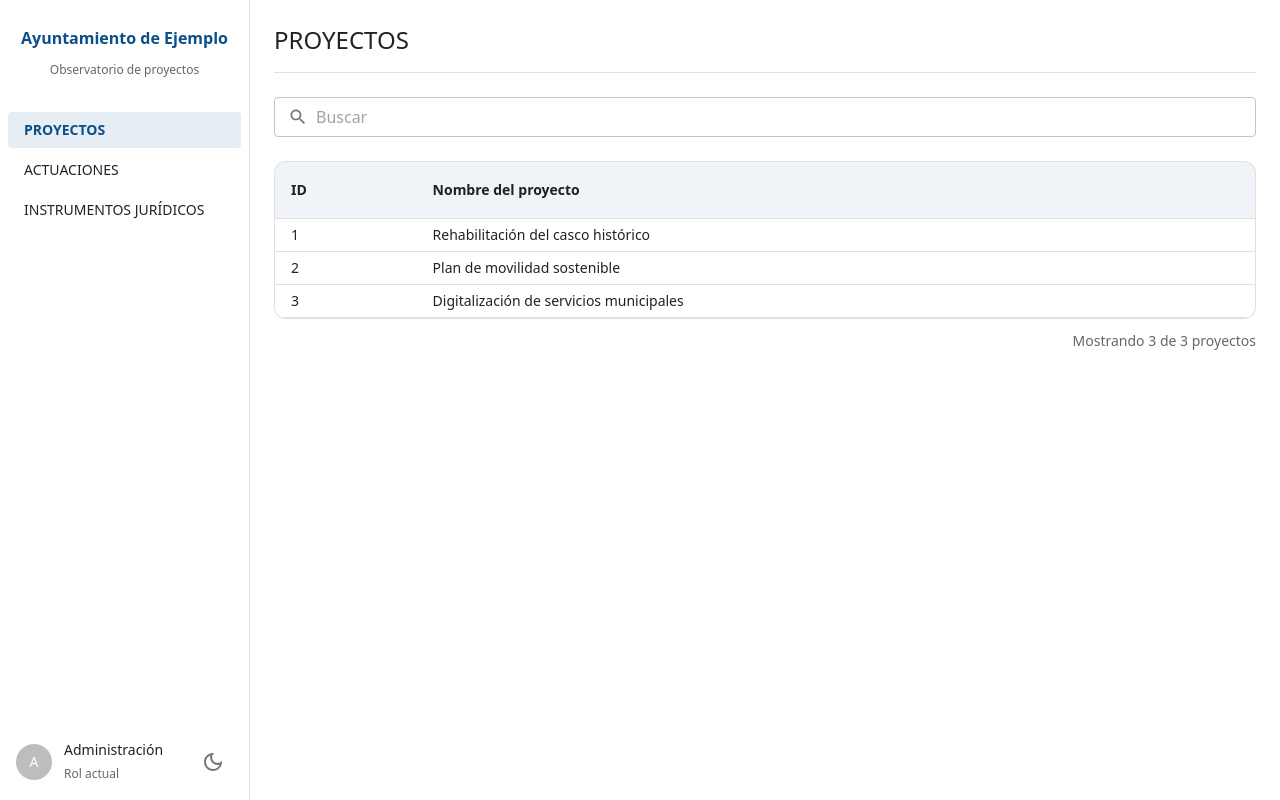
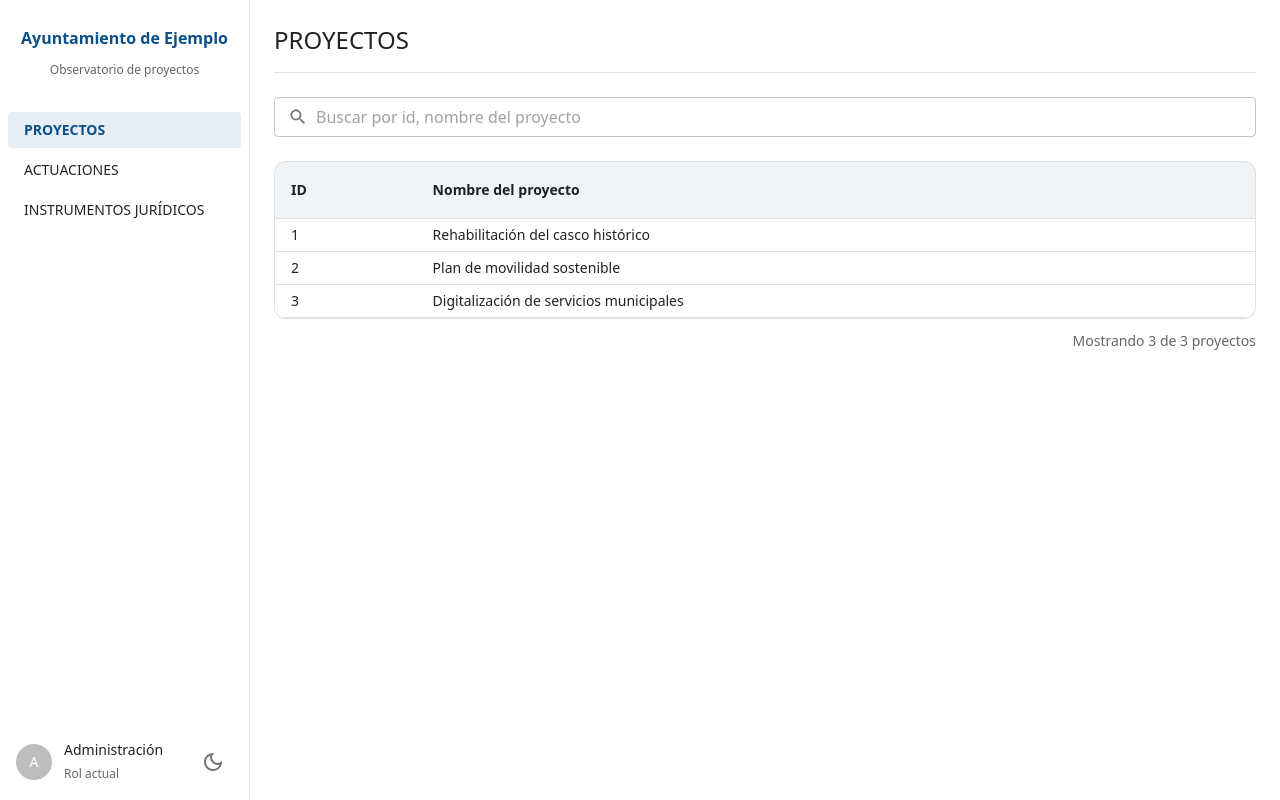
Before and after one commit to jesusrodriguezkhora/template-observatorio, a React app in the folder frontend/: page /proyectos in a window 1280 px wide. Built offline with nearby package versions, Linux system fonts and the light colour scheme; the HTML template or start-up script is replaced by a standard one.

Commit message:
Buscador con nueva lógica de búsqueda

```diff
--- a/frontend/src/components/entity/EntityBrowser.jsx
+++ b/frontend/src/components/entity/EntityBrowser.jsx
@@ -1,6 +1,8 @@
 import { InputAdornment, TextField, Typography } from "@mui/material";
 import SearchIcon from "@mui/icons-material/Search";
 import { useSearchParams } from "react-router";
+import { useAuth } from "../../auth/AuthContext";
+import { getColumnText } from "../../columns";
 import { getEntity } from "../../entities/registry";
 import { loadBrowserData } from "../../entities/queries";
 import { useAsyncData } from "../../hooks/useAsyncData";
@@ -12,9 +14,15 @@ import EntityTable from "./EntityTable";
 function EntityBrowser({ entityKey }) {
   const entity = getEntity(entityKey);
   const plural = entity.labels.plural.toLowerCase();
+  const { canAccess } = useAuth();
+
+  const searchColumns = entity.columns.filter(
+    (column) => column.searchable && canAccess(column.roles),
+  );
+  const hasSearch = searchColumns.length > 0;
 
   const [searchParams, setSearchParams] = useSearchParams();
-  const query = searchParams.get("q") ?? "";
+  const query = hasSearch ? (searchParams.get("q") ?? "") : "";
 
   const { data, loading, error } = useAsyncData(`browser/${entityKey}`, () =>
     loadBrowserData(entityKey),
@@ -29,10 +37,11 @@ function EntityBrowser({ entityKey }) {
     <>
       <PageHeader title={entity.labels.plural} />
 
+      {hasSearch && (
         <TextField
           fullWidth
           size="small"
-        placeholder="Buscar"
+          placeholder={`Buscar por ${searchColumns.map((c) => c.label.toLowerCase()).join(", ")}`}
           value={query}
           onChange={handleSearchChange}
           sx={{ mb: 3 }}
@@ -47,6 +56,7 @@ function EntityBrowser({ entityKey }) {
             htmlInput: { "aria-label": `Buscar ${plural}` },
           }}
         />
+      )}
 
       <AsyncState loading={loading} error={error}>
         {() => {
@@ -54,7 +64,11 @@ function EntityBrowser({ entityKey }) {
             return <Typography sx={{ color: "text.secondary" }}>Todavía no hay {plural}.</Typography>;
           }
 
-          const visibleRows = filterBySearch(data.rows, entity.browser.searchFields, query);
+          const visibleRows = filterBySearch(
+            data.rows,
+            (row) => searchColumns.map((column) => getColumnText(column, row, data.lookups)),
+            query,
+          );
 
           if (visibleRows.length === 0) {
             return (
--- a/frontend/src/utils/search.js
+++ b/frontend/src/utils/search.js
@@ -6,12 +6,12 @@ export function normalizeText(value) {
     .trim();
 }
 
-export function filterBySearch(rows, fields, query) {
+export function filterBySearch(rows, getSearchTexts, query) {
   const needle = normalizeText(query);
   if (!needle) {
     return rows;
   }
   return rows.filter((row) =>
-    fields.some((field) => normalizeText(row[field]).includes(needle)),
+    getSearchTexts(row).some((text) => normalizeText(text).includes(needle)),
   );
 }
```
Lines whose indentation alone changed are shown as unchanged.
